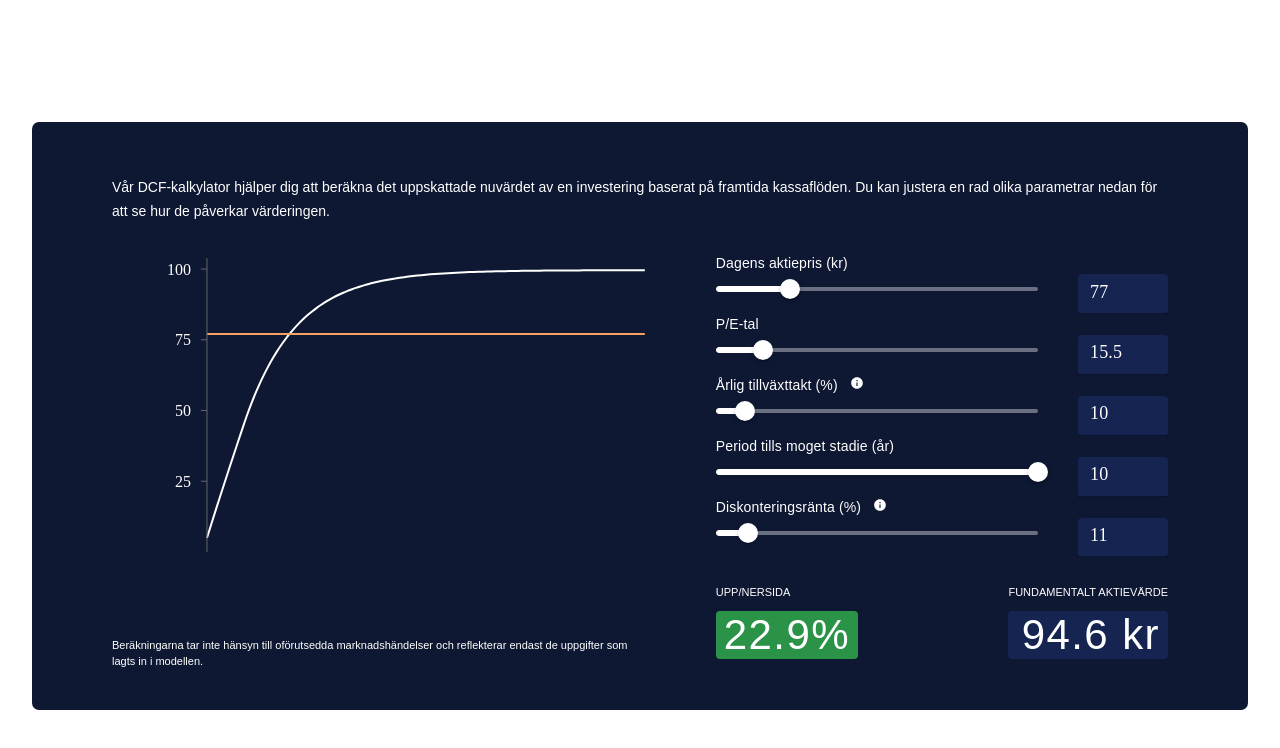
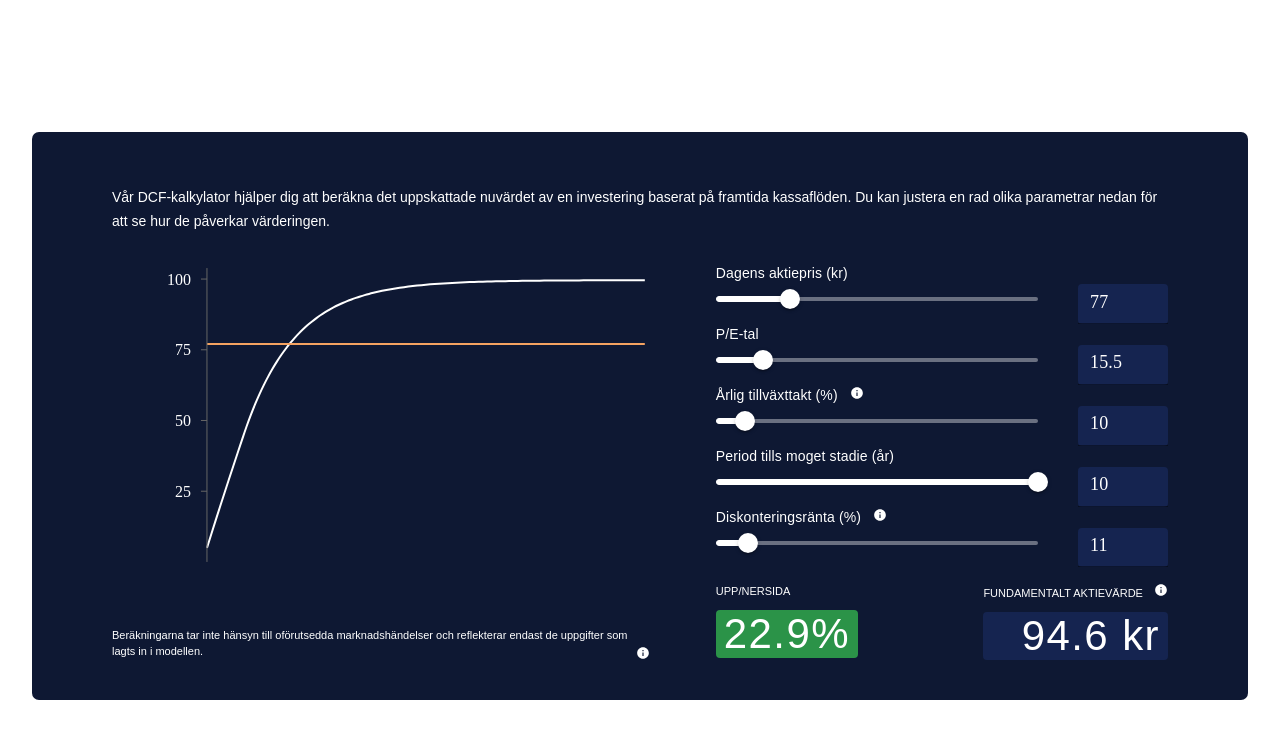
Before and after one commit to philipAson/dcf-kalkylator, a React (Vite) app: page / in a window 1280 px wide. Shown: the top 748 px of the page. Built offline with nearby package versions, Linux system fonts and the light colour scheme; a web font is replaced by a local one.

Commit message:
custom Tooltip in place

```diff
--- a/src/App.css
+++ b/src/App.css
@@ -74,6 +74,7 @@
   /* align-items: right; */
   display: flex;
   flex-direction: column;
+  margin: 0;
 }
 
 .dcf-result {
--- /dev/null
+++ b/src/components/CustomToolTip.jsx
@@ -0,0 +1,25 @@
+import React from "react";
+import { Tooltip, tooltipClasses} from "@mui/material";
+import { styled } from '@mui/material/styles';
+import InfoIcon from '@mui/icons-material/Info';
+
+const CustomToolTip = ({ toolTipText = "" }) => {
+  const LightTooltip = styled(({ className, ...props }) => (
+    <Tooltip {...props} classes={{ popper: className }} />
+  ))(({ theme }) => ({
+    [`& .${tooltipClasses.tooltip}`]: {
+      backgroundColor: theme.palette.common.white,
+      color: "rgba(0, 0, 0, 0.87)",
+      boxShadow: theme.shadows[1],
+      fontSize: 11,
+    },
+  }));
+
+  return (
+    <LightTooltip title={toolTipText} placement="top-end">
+      <InfoIcon sx={{fontSize: 14, marginLeft: 1}}/>
+    </LightTooltip>
+  );
+};
+
+export default CustomToolTip;
--- a/src/components/Dcf.jsx
+++ b/src/components/Dcf.jsx
@@ -1,4 +1,5 @@
 import DcfInput from "./DcfInput";
+import CustomToolTip from "./CustomToolTip";
 import React, { useState, useEffect } from "react";
 import { LineChart, Line, YAxis, Tooltip, ResponsiveContainer } from "recharts";
 
@@ -256,7 +257,7 @@ const Dcf = () => {
       </div>
       <div className="calc-result">
         <p className="result-container">
-          UPP/NERSIDA <br />
+          <p style={{margin: 0}}>UPP/NERSIDA</p>
           <p
             className="dcf-result"
             style={{ backgroundColor: marginOfSafetyColor }}
@@ -264,14 +265,15 @@ const Dcf = () => {
             {marginOfSafety}%
           </p>
         </p>
-        <p className="result-container">
-          FUNDAMENTALT AKTIEVÄRDE <br />
+        <p className="result-container" >
+           <p style={{margin: 0}}>FUNDAMENTALT AKTIEVÄRDE <CustomToolTip toolTipText={longText}/></p>
           <p className="dcf-result">{intrinsicValue}</p>
         </p>
       </div>
       <div className="disclaimer">
         Beräkningarna tar inte hänsyn till oförutsedda marknadshändelser och
         reflekterar endast de uppgifter som lagts in i modellen.
+        <CustomToolTip toolTipText={longText} />
       </div>
     </div>
   );
--- a/src/components/DcfInput.jsx
+++ b/src/components/DcfInput.jsx
@@ -1,7 +1,7 @@
 import React from "react";
-import { Slider, Tooltip, Input, Typography, Icon} from "@mui/material";
+import { Slider, Tooltip, Input, Typography, tooltipClasses} from "@mui/material";
 import { styled } from '@mui/material/styles';
-import InfoIcon from '@mui/icons-material/Info';
+import CustomToolTip from "./CustomToolTip";
 
 const DcfInput = ({
   getter,
@@ -29,7 +29,7 @@ const DcfInput = ({
         gutterBottom
         marginBottom={0}
       >
-        {title} {unit ? `(${unit})` : ""} {toolTip ? <Tooltip title={toolTipText} placement="top-start"><InfoIcon sx={{fontSize: 14, marginLeft: 1}}/></Tooltip> : ""}
+        {title} {unit ? `(${unit})` : ""} {toolTip ? <CustomToolTip toolTipText={toolTipText}/> : ""}
       </Typography>
 
 
```
